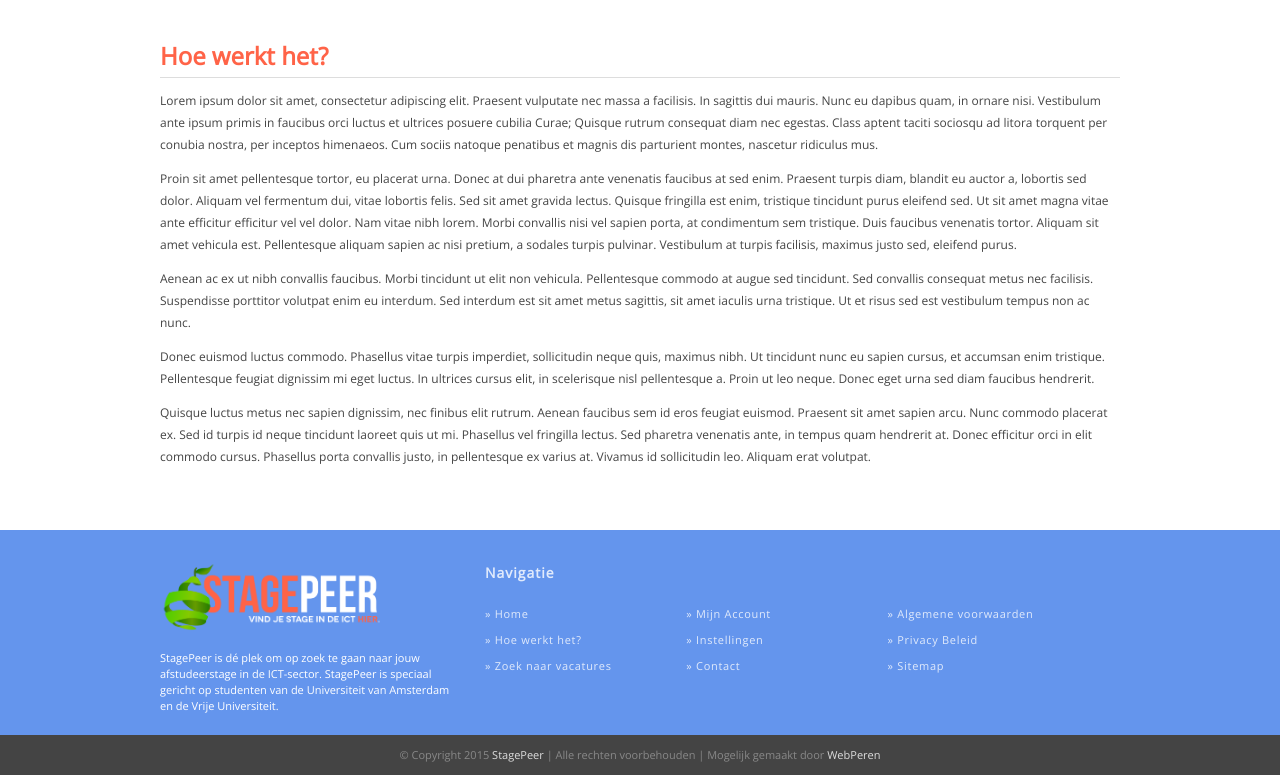
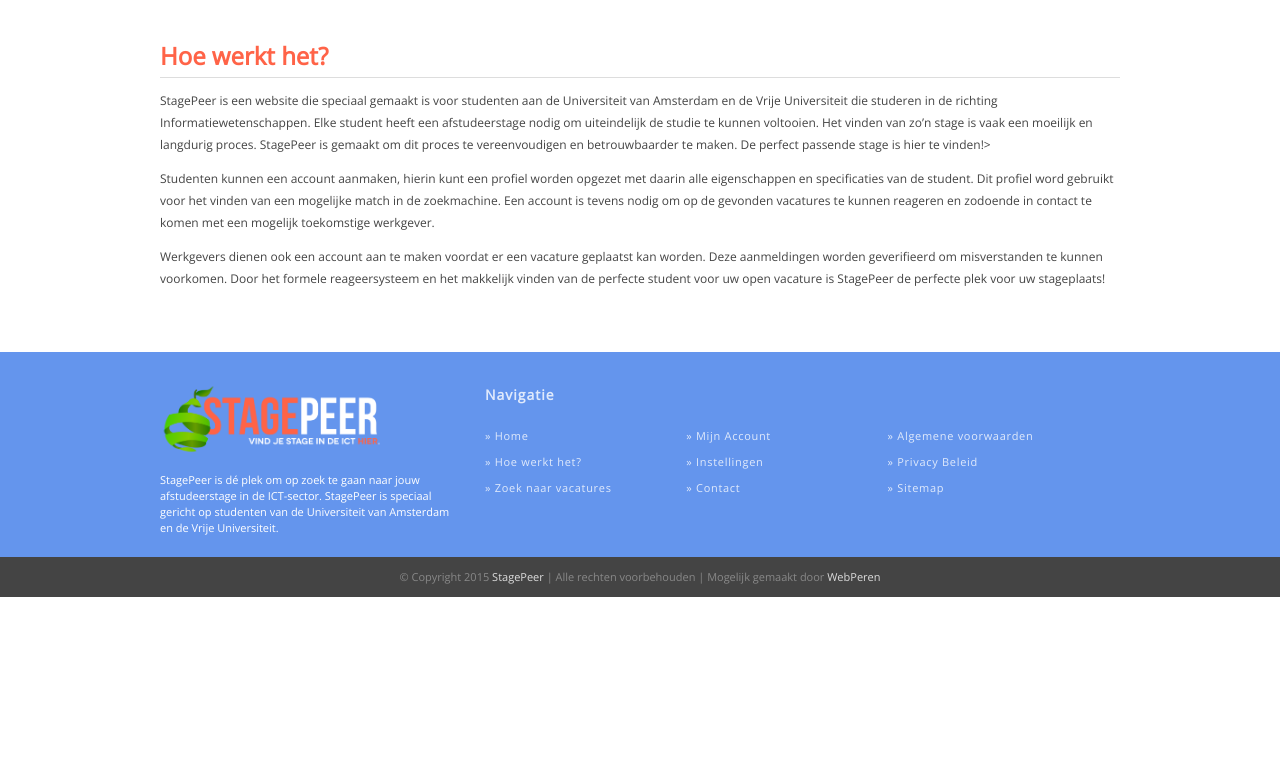
Before and after one commit to TychoA/Vacaturesite, a PHP site: page /hoe_werkt_het.php in a window 1280 px wide. Shown: the part 207-982 px from the top of the page. After the commit the page ends 804 px from the top, so only its background shows below. Run offline with PHP 8.4, Linux system fonts and the light colour scheme.

Commit message:
hoe werkt t
aangepast

```diff
--- a/hoe_werkt_het.php
+++ b/hoe_werkt_het.php
@@ -24,16 +24,12 @@
     <main>
         <div class="wrapper">
             <h1>Hoe werkt het?</h1>
+            <p>StagePeer is een website die speciaal gemaakt is voor studenten aan de Universiteit van Amsterdam en de Vrije Universiteit die studeren in de richting Informatiewetenschappen. Elke student heeft een afstudeerstage nodig om uiteindelijk de studie te kunnen voltooien. Het vinden van zo’n stage is vaak een moeilijk en langdurig proces. StagePeer is gemaakt om dit proces te vereenvoudigen en betrouwbaarder te maken.   De perfect passende stage is hier te vinden!></p>
+            <p>
+                Studenten kunnen een account aanmaken, hierin kunt een profiel worden opgezet met daarin alle eigenschappen en specificaties van de student. Dit profiel word gebruikt voor het vinden van een mogelijke match in de zoekmachine. Een account is tevens nodig om op de gevonden vacatures te kunnen reageren en zodoende in contact te komen met een mogelijk toekomstige werkgever.</p>
 
-            <p>Lorem ipsum dolor sit amet, consectetur adipiscing elit. Praesent vulputate nec massa a facilisis. In sagittis dui mauris. Nunc eu dapibus quam, in ornare nisi. Vestibulum ante ipsum primis in faucibus orci luctus et ultrices posuere cubilia Curae; Quisque rutrum consequat diam nec egestas. Class aptent taciti sociosqu ad litora torquent per conubia nostra, per inceptos himenaeos. Cum sociis natoque penatibus et magnis dis parturient montes, nascetur ridiculus mus.</p>
-
-            <p>Proin sit amet pellentesque tortor, eu placerat urna. Donec at dui pharetra ante venenatis faucibus at sed enim. Praesent turpis diam, blandit eu auctor a, lobortis sed dolor. Aliquam vel fermentum dui, vitae lobortis felis. Sed sit amet gravida lectus. Quisque fringilla est enim, tristique tincidunt purus eleifend sed. Ut sit amet magna vitae ante efficitur efficitur vel vel dolor. Nam vitae nibh lorem. Morbi convallis nisi vel sapien porta, at condimentum sem tristique. Duis faucibus venenatis tortor. Aliquam sit amet vehicula est. Pellentesque aliquam sapien ac nisi pretium, a sodales turpis pulvinar. Vestibulum at turpis facilisis, maximus justo sed, eleifend purus.</p>
-
-            <p>Aenean ac ex ut nibh convallis faucibus. Morbi tincidunt ut elit non vehicula. Pellentesque commodo at augue sed tincidunt. Sed convallis consequat metus nec facilisis. Suspendisse porttitor volutpat enim eu interdum. Sed interdum est sit amet metus sagittis, sit amet iaculis urna tristique. Ut et risus sed est vestibulum tempus non ac nunc.</p>
-
-            <p>Donec euismod luctus commodo. Phasellus vitae turpis imperdiet, sollicitudin neque quis, maximus nibh. Ut tincidunt nunc eu sapien cursus, et accumsan enim tristique. Pellentesque feugiat dignissim mi eget luctus. In ultrices cursus elit, in scelerisque nisl pellentesque a. Proin ut leo neque. Donec eget urna sed diam faucibus hendrerit.</p>
-
-            <p>Quisque luctus metus nec sapien dignissim, nec finibus elit rutrum. Aenean faucibus sem id eros feugiat euismod. Praesent sit amet sapien arcu. Nunc commodo placerat ex. Sed id turpis id neque tincidunt laoreet quis ut mi. Phasellus vel fringilla lectus. Sed pharetra venenatis ante, in tempus quam hendrerit at. Donec efficitur orci in elit commodo cursus. Phasellus porta convallis justo, in pellentesque ex varius at. Vivamus id sollicitudin leo. Aliquam erat volutpat.</p>
+            <p>
+    Werkgevers dienen ook een account aan te maken voordat er een vacature geplaatst kan worden. Deze aanmeldingen worden geverifieerd om misverstanden te kunnen voorkomen. Door het formele reageersysteem en het makkelijk vinden van de perfecte student voor uw open vacature is StagePeer de perfecte plek voor uw stageplaats!</p>
         </div>
     </main>
 
```
